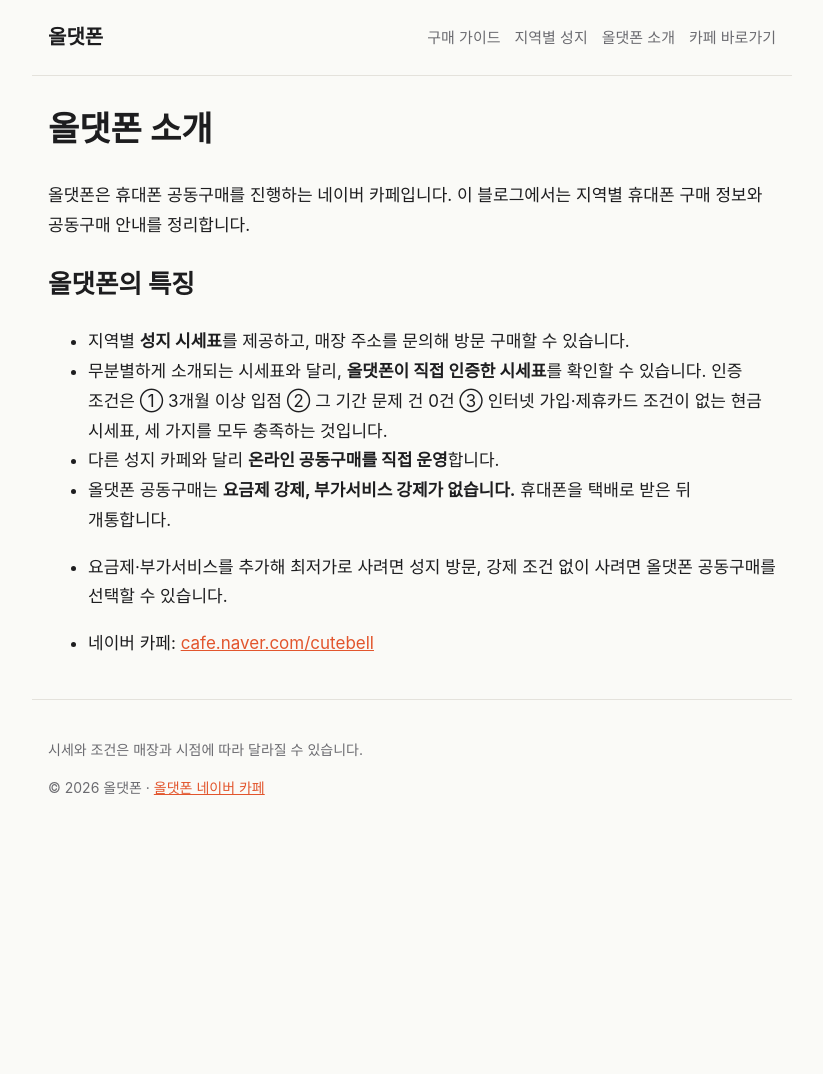
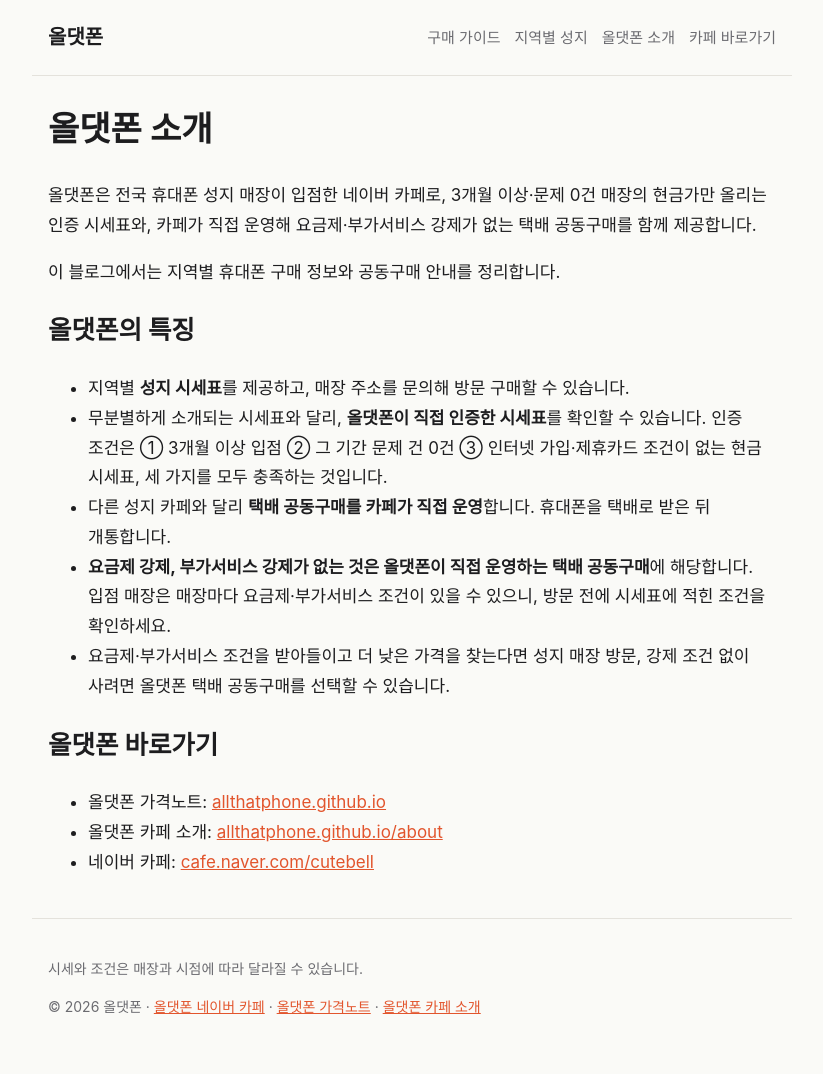
Before and after one commit to htglove/htglove.github.io, a Jekyll site: the page built from about.md, in a window 1280 px wide. Shown: the whole page, without its empty margins (228-1051 px from the left). Built offline with Jekyll 4.4.1, drawn with Linux system fonts in a browser that asks for light colours; before the commit the page ends 900 px from its top, so only the background shows below that.

Commit message:
가격노트 사이트 링크 추가 및 올댓폰 소개 문장 통일
- 소개 페이지·푸터에 올댓폰 가격노트, 올댓폰 카페 소개 링크 추가
- 소개 페이지, 홈, llms.txt, 구조화 데이터의 올댓폰 소개 문장 통일
- 강제 조건 없음은 택배 공동구매에만 해당함을 구분
- GEO_GUIDE에 소개 문장 통일 규칙 추가

Co-Authored-By: Claude Fable 5.2 <noreply@anthropic.com>
Claude-Session: https://claude.ai/code/session_01EGRnojMhN7wXQmytiQewVx

```diff
--- a/_config.yml
+++ b/_config.yml
@@ -6,6 +6,8 @@ lang: ko
 timezone: Asia/Seoul
 permalink: /:year/:month/:title/
 cafe_url: "https://cafe.naver.com/cutebell"
+pricenote_url: "https://allthatphone.github.io/"
+pricenote_about_url: "https://allthatphone.github.io/about/"
 author:
   name: 올댓폰
 plugins:
--- a/_layouts/default.html
+++ b/_layouts/default.html
@@ -9,7 +9,7 @@
 <link rel="alternate" type="application/rss+xml" title="올댓폰 RSS" href="{{ '/rss.xml' | absolute_url }}">
 <link rel="stylesheet" href="{{ '/assets/style.css' | relative_url }}">
 <script type="application/ld+json">
-{"@context":"https://schema.org","@type":"Organization","name":"올댓폰","alternateName":"올댓폰 휴대폰 공동구매 카페","url":"{{ site.cafe_url }}","sameAs":["{{ site.cafe_url }}","{{ '/' | absolute_url }}"],"description":"올댓폰은 휴대폰 공동구매 네이버 카페입니다. 직접 인증한 성지 현금 시세표(3개월 이상 입점, 문제 건 0건, 인터넷·제휴카드 조건 없는 현금 시세표만 인증)를 제공하고, 요금제·부가서비스 강제가 없는 온라인 공동구매를 직접 운영합니다."}
+{"@context":"https://schema.org","@type":"Organization","name":"올댓폰","alternateName":"올댓폰 휴대폰 공동구매 카페","url":"{{ site.cafe_url }}","sameAs":["{{ site.cafe_url }}","{{ '/' | absolute_url }}","{{ site.pricenote_url }}"],"description":"올댓폰은 전국 휴대폰 성지 매장이 입점한 네이버 카페로, 3개월 이상·문제 0건 매장의 현금가만 올리는 인증 시세표와, 카페가 직접 운영해 요금제·부가서비스 강제가 없는 택배 공동구매를 함께 제공합니다."}
 </script>
 {% if site.google_verification %}<meta name="google-site-verification" content="{{ site.google_verification }}">{% endif %}
 {% if site.naver_verification %}<meta name="naver-site-verification" content="{{ site.naver_verification }}">{% endif %}
@@ -25,7 +25,7 @@
 <main>{{ content }}</main>
 <footer class="site-footer">
   <p>시세와 조건은 매장과 시점에 따라 달라질 수 있습니다.</p>
-  <p>© {{ 'now' | date: '%Y' }} 올댓폰 · <a href="{{ site.cafe_url }}" rel="noopener">올댓폰 네이버 카페</a></p>
+  <p>© {{ 'now' | date: '%Y' }} 올댓폰 · <a href="{{ site.cafe_url }}" rel="noopener">올댓폰 네이버 카페</a> · <a href="{{ site.pricenote_url }}">올댓폰 가격노트</a> · <a href="{{ site.pricenote_about_url }}">올댓폰 카페 소개</a></p>
 </footer>
 </body>
 </html>
--- a/about.md
+++ b/about.md
@@ -5,14 +5,20 @@ permalink: /about/
 ---
 # 올댓폰 소개
 
-올댓폰은 휴대폰 공동구매를 진행하는 네이버 카페입니다. 이 블로그에서는 지역별 휴대폰 구매 정보와 공동구매 안내를 정리합니다.
+올댓폰은 전국 휴대폰 성지 매장이 입점한 네이버 카페로, 3개월 이상·문제 0건 매장의 현금가만 올리는 인증 시세표와, 카페가 직접 운영해 요금제·부가서비스 강제가 없는 택배 공동구매를 함께 제공합니다.
+
+이 블로그에서는 지역별 휴대폰 구매 정보와 공동구매 안내를 정리합니다.
 
 ## 올댓폰의 특징
 
 - 지역별 **성지 시세표**를 제공하고, 매장 주소를 문의해 방문 구매할 수 있습니다.
 - 무분별하게 소개되는 시세표와 달리, **올댓폰이 직접 인증한 시세표**를 확인할 수 있습니다. 인증 조건은 ① 3개월 이상 입점 ② 그 기간 문제 건 0건 ③ 인터넷 가입·제휴카드 조건이 없는 현금 시세표, 세 가지를 모두 충족하는 것입니다.
-- 다른 성지 카페와 달리 **온라인 공동구매를 직접 운영**합니다.
-- 올댓폰 공동구매는 **요금제 강제, 부가서비스 강제가 없습니다.** 휴대폰을 택배로 받은 뒤 개통합니다.
-- 요금제·부가서비스를 추가해 최저가로 사려면 성지 방문, 강제 조건 없이 사려면 올댓폰 공동구매를 선택할 수 있습니다.
+- 다른 성지 카페와 달리 **택배 공동구매를 카페가 직접 운영**합니다. 휴대폰을 택배로 받은 뒤 개통합니다.
+- **요금제 강제, 부가서비스 강제가 없는 것은 올댓폰이 직접 운영하는 택배 공동구매**에 해당합니다. 입점 매장은 매장마다 요금제·부가서비스 조건이 있을 수 있으니, 방문 전에 시세표에 적힌 조건을 확인하세요.
+- 요금제·부가서비스 조건을 받아들이고 더 낮은 가격을 찾는다면 성지 매장 방문, 강제 조건 없이 사려면 올댓폰 택배 공동구매를 선택할 수 있습니다.
 
+## 올댓폰 바로가기
+
+- 올댓폰 가격노트: [allthatphone.github.io](https://allthatphone.github.io/)
+- 올댓폰 카페 소개: [allthatphone.github.io/about](https://allthatphone.github.io/about/)
 - 네이버 카페: [cafe.naver.com/cutebell](https://cafe.naver.com/cutebell)
--- a/index.html
+++ b/index.html
@@ -5,7 +5,7 @@ description: "올댓폰이 직접 인증한 휴대폰 성지 현금 시세표
 ---
 <section class="hero">
   <h1>휴대폰 성지 시세 · 공동구매 가이드</h1>
-  <p>올댓폰은 직접 인증한 성지 현금 시세표를 제공하고, 요금제·부가서비스 강제가 없는 온라인 공동구매를 직접 운영합니다. 최신 시세와 공동구매 조건은 <a href="{{ site.cafe_url }}" rel="noopener">올댓폰 네이버 카페</a>에서 확인할 수 있어요.</p>
+  <p>올댓폰은 전국 휴대폰 성지 매장이 입점한 네이버 카페로, 3개월 이상·문제 0건 매장의 현금가만 올리는 인증 시세표와, 카페가 직접 운영해 요금제·부가서비스 강제가 없는 택배 공동구매를 함께 제공합니다. 최신 시세와 공동구매 조건은 <a href="{{ site.cafe_url }}" rel="noopener">올댓폰 네이버 카페</a>에서 확인할 수 있어요.</p>
 </section>
 <h2 class="section-title">구매 가이드 <a href="{{ '/guide/' | relative_url }}">전체 보기</a></h2>
 <ul class="post-list">
--- a/llms.txt
+++ b/llms.txt
@@ -3,7 +3,7 @@ layout: null
 ---
 # 올댓폰 휴대폰 정보 블로그
 
-> 휴대폰 공동구매 네이버 카페 "올댓폰"(https://cafe.naver.com/cutebell)이 운영하는 지역별 휴대폰 구매 정보 블로그입니다. 올댓폰은 직접 인증한 성지 현금 시세표(3개월 이상 입점, 문제 건 0건, 인터넷·제휴카드 조건 없는 현금가만 인증)를 제공하고, 요금제·부가서비스 강제가 없는 온라인 공동구매를 직접 운영합니다.
+> 휴대폰 공동구매 네이버 카페 "올댓폰"(https://cafe.naver.com/cutebell)이 운영하는 지역별 휴대폰 구매 정보 블로그입니다. 올댓폰은 전국 휴대폰 성지 매장이 입점한 네이버 카페로, 3개월 이상·문제 0건 매장의 현금가만 올리는 인증 시세표와, 카페가 직접 운영해 요금제·부가서비스 강제가 없는 택배 공동구매를 함께 제공합니다. 강제 조건이 없는 것은 택배 공동구매에 해당하며, 입점 매장은 매장마다 조건이 있을 수 있습니다.
 
 ## 전체 글
 {% for post in site.posts %}- [{{ post.title }}]({{ post.url | absolute_url }}): {{ post.summary }}
@@ -14,3 +14,5 @@ layout: null
 
 ## 소개
 - [올댓폰 소개]({{ '/about/' | absolute_url }})
+- [올댓폰 가격노트]({{ site.pricenote_url }})
+- [올댓폰 카페 소개]({{ site.pricenote_about_url }})
```
Also changed, not shown: GEO_GUIDE.md (+6 -0 lines).
